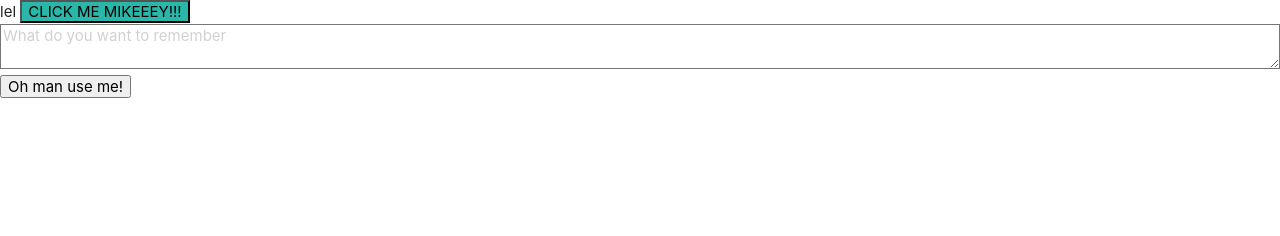
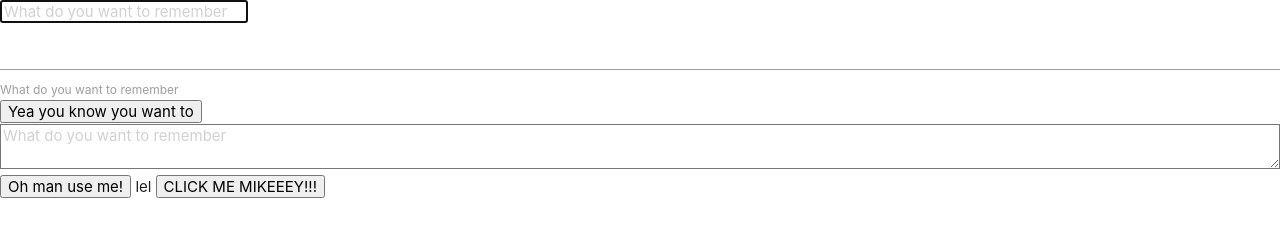
Before and after one commit to rodneystrong/personal-fullstack, a website: page public/index.html in a window 1280 px wide. Drawn offline with nearby package versions, Linux system fonts and the light colour scheme.

Commit message:
added new input field for email

```diff
--- a/public/index.html
+++ b/public/index.html
@@ -11,6 +11,29 @@
   <title>Full Stackin</title>
 </head>
 <body ng-controller="MainCtrl">
+
+
+  <!-- create a user -->
+  <div>
+    <input ng-model="newText" type="textarea" name="name" value="" placeholder="What do you want to remember" autofocus>
+    <!-- Textfield with Floating Label -->
+    <form action="#">
+      <div class="mdl-textfield mdl-js-textfield mdl-textfield--floating-label">
+        <input ng-model="newText" class="mdl-textfield__input" type="email" id="sample3">
+        <label class="mdl-textfield__label" for="sample3">What do you want to remember</label>
+      </div>
+    </form>
+
+  </div>
+  <button ng-click="createUser(newEmail)" type="button">Yea you know you want to</button>
+
+  <!-- create a note -->
+  <div>
+    <!-- <input ng-model="newText" type="textarea" name="name" value="" placeholder="What do you want to remember"> -->
+    <textarea ng-model="newText" class="note-input" name="name" placeholder="What do you want to remember"></textarea>
+  </div>
+  <button ng-click="createNotes(newText)" type="button">Oh man use me!</button>
+
 {{whatevs}}
 
 <button ng-click="getNotes()" type="button" name="button" autofocus>CLICK ME MIKEEEY!!!</button>
@@ -32,15 +55,6 @@
     </div>
   </div>
 
-  <!-- Create the parameter of 'newInfo' here that will interface with the
-       method in the angular service (in this case, 'createData').  -->
-  <div>
-    <!-- <input ng-model="newText" type="textarea" name="name" value="" placeholder="What do you want to remember"> -->
-    <textarea ng-model="newText" class="note-input" name="name" placeholder="What do you want to remember" autofocus></textarea>
-  </div>
-
-    <button ng-click="createNotes(newText)" type="button">Oh man use me!</button>
-
   <!-- Compiled and minified JavaScript -->
   <script src="https://code.jquery.com/jquery-2.2.4.min.js" integrity="sha256-BbhdlvQf/xTY9gja0Dq3HiwQF8LaCRTXxZKRutelT44=" crossorigin="anonymous"></script>
   <script src="https://cdnjs.cloudflare.com/ajax/libs/materialize/0.97.7/js/materialize.min.js"></script>
```
